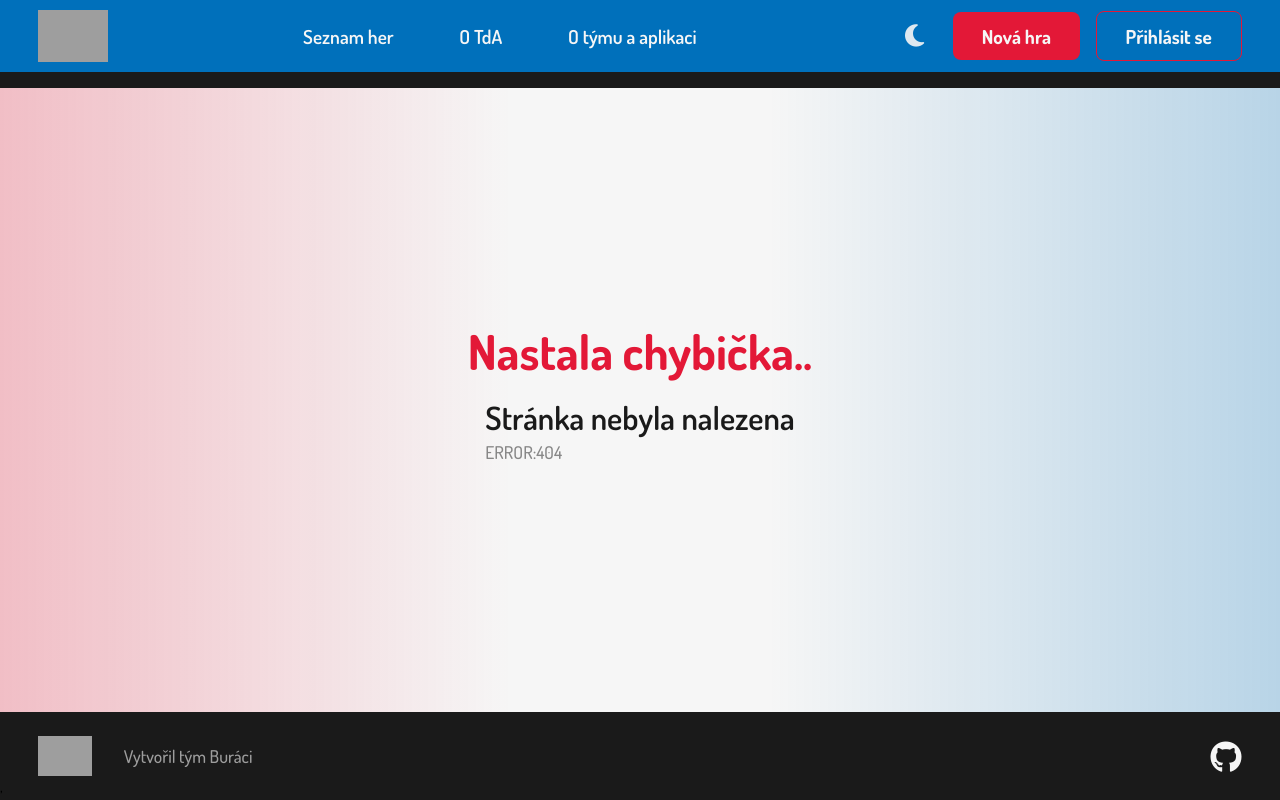
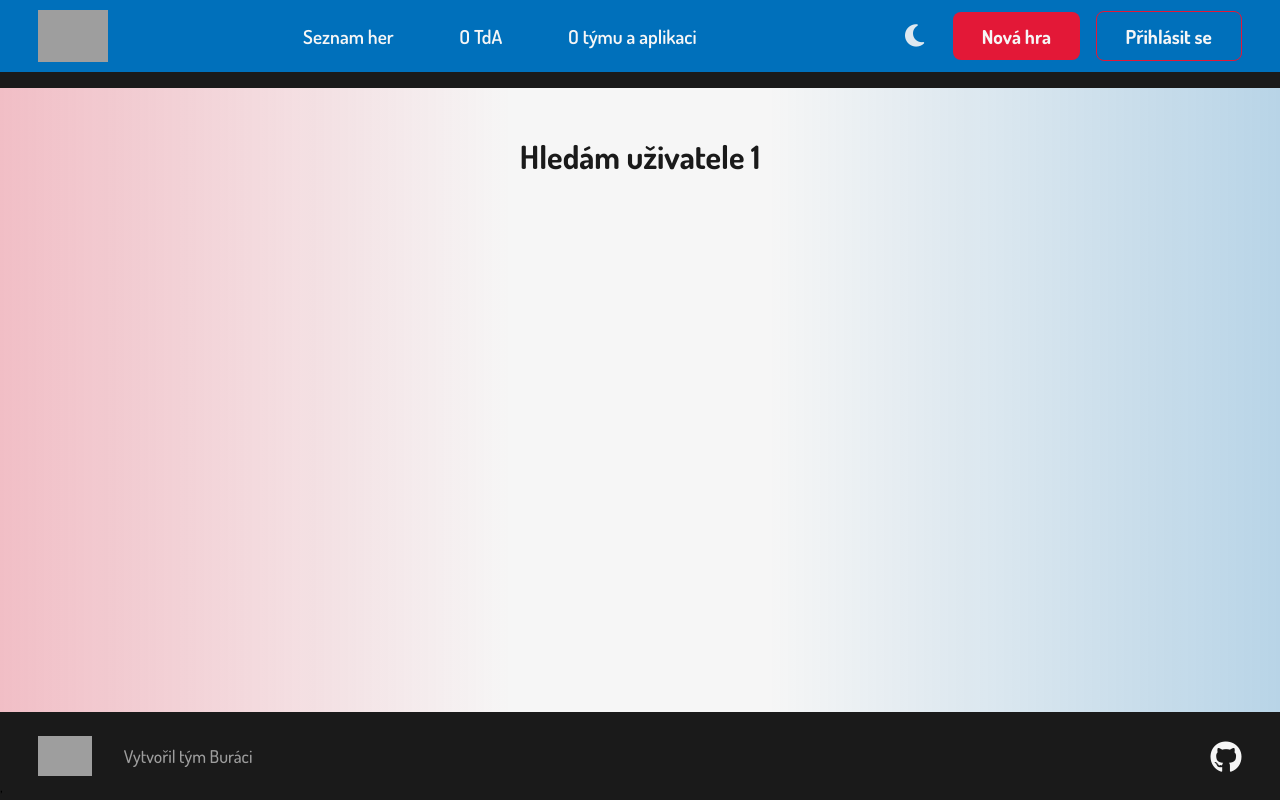
Before and after one commit to l-merta/TdA25-Buraci, a React (Vite) app in the folder client/: page /users/1 in a window 1280 px wide. Before the commit this address had no page. Built offline with nearby package versions, Linux system fonts and the light colour scheme; no server answers; grey boxes are pictures that could not be loaded.

Commit message:
User page

```diff
--- a/client/src/main.tsx
+++ b/client/src/main.tsx
@@ -12,6 +12,7 @@ import Create from './pages/Create.tsx';
 //import CreateUser from './pages/CreateUser.tsx';
 import SignIn from './pages/SignIn.tsx';
 import SignUp from './pages/SignUp.tsx';
+import UserPage from './pages/UserPage.tsx';
 import Tda from './pages/Tda.tsx';
 import Team from './pages/Team.tsx';
 import AdminDashboard from './pages/AdminDashboard.tsx';
@@ -23,6 +24,7 @@ import './styles/game.css';
 import './styles/game-list.css';
 import './styles/login.css';
 import './styles/online.css'
+import './styles/user-page.css';
 import './styles/tda.css';
 import './styles/admin.css';
 import './styles/user.css';
@@ -45,6 +47,7 @@ createRoot(document.getElementById('root')!).render(
           {/* <Route path="/create-user" element={<CreateUser />} /> */}
           <Route path="/login" element={<SignIn />} />
           <Route path="/registration" element={<SignUp />} />
+          <Route path="/users/:username" element={<UserPage />} />
           <Route path="/think-different-academy" element={<Tda />} />
           <Route path="/about-team" element={<Team />} />
           <Route path="/admin-dashboard" element={<AdminDashboard />} />
--- /dev/null
+++ b/client/src/pages/UserPage.tsx
@@ -0,0 +1,52 @@
+import { useState, useEffect } from 'react';
+import { useParams } from 'react-router-dom';
+import Header from './../components/Header';
+import Footer from './../components/Footer';
+
+interface UserProps {
+  username: string;
+  role: string;
+  elo: number;
+  wins: number;
+  draws: number;
+  losses: number;
+}
+
+function UserPage() {
+  const apiUrl = import.meta.env.VITE_API_URL;
+  const { username } = useParams();
+
+  const [user, setUser] = useState<UserProps | null>(null);
+
+  useEffect(() => {
+    fetch(`${apiUrl}users/username/${username}`)
+      .then(response => response.json())
+      .then(data => setUser(data))
+      .catch(error => console.error('Error fetching user data:', error));
+  }, [username]);
+
+  document.title = `Stránka uživatele ${username}`;
+
+  if (user) return (
+    <>
+      <Header active='admin'/>
+      <div className="bg-grad"></div>
+      <div className="main-user anim anim-slide-from-down">
+        <h1>Stránka uživatele {user.username}</h1>
+      </div>
+      <Footer />
+    </>
+  )
+  else return (
+    <>
+    <Header active='admin'/>
+    <div className="bg-grad"></div>
+    <div className="main-user anim anim-slide-from-down">
+      <h1>Hledám uživatele {username}</h1>
+    </div>
+    <Footer />
+    </>
+  )
+}
+
+export default UserPage;
--- /dev/null
+++ b/client/src/styles/user-page.css
@@ -0,0 +1,11 @@
+.main-user {
+  min-height: calc(100vh - var(--header-h) - var(--main-b-gap) - var(--footer-h) + 1rem);
+  margin-top: var(--header-h);
+  padding-top: 3rem;
+}
+.main-user h1 {
+  color: var(--font-color);
+  margin: 0;
+  margin-bottom: 1rem;
+  text-align: center;
+}/*# sourceMappingURL=user-page.css.map */
--- /dev/null
+++ b/client/src/styles/user-page.scss
@@ -0,0 +1,12 @@
+.main-user {
+  min-height: calc(100vh - var(--header-h) - var(--main-b-gap) - var(--footer-h) + 1rem);
+  margin-top: var(--header-h);
+  padding-top: 3rem;
+
+  h1 {
+    color: var(--font-color);
+    margin: 0;
+    margin-bottom: 1rem;
+    text-align: center;
+  }
+}
```
Also changed, not shown: 2 other files (tests, documents, lock files or other folders).
